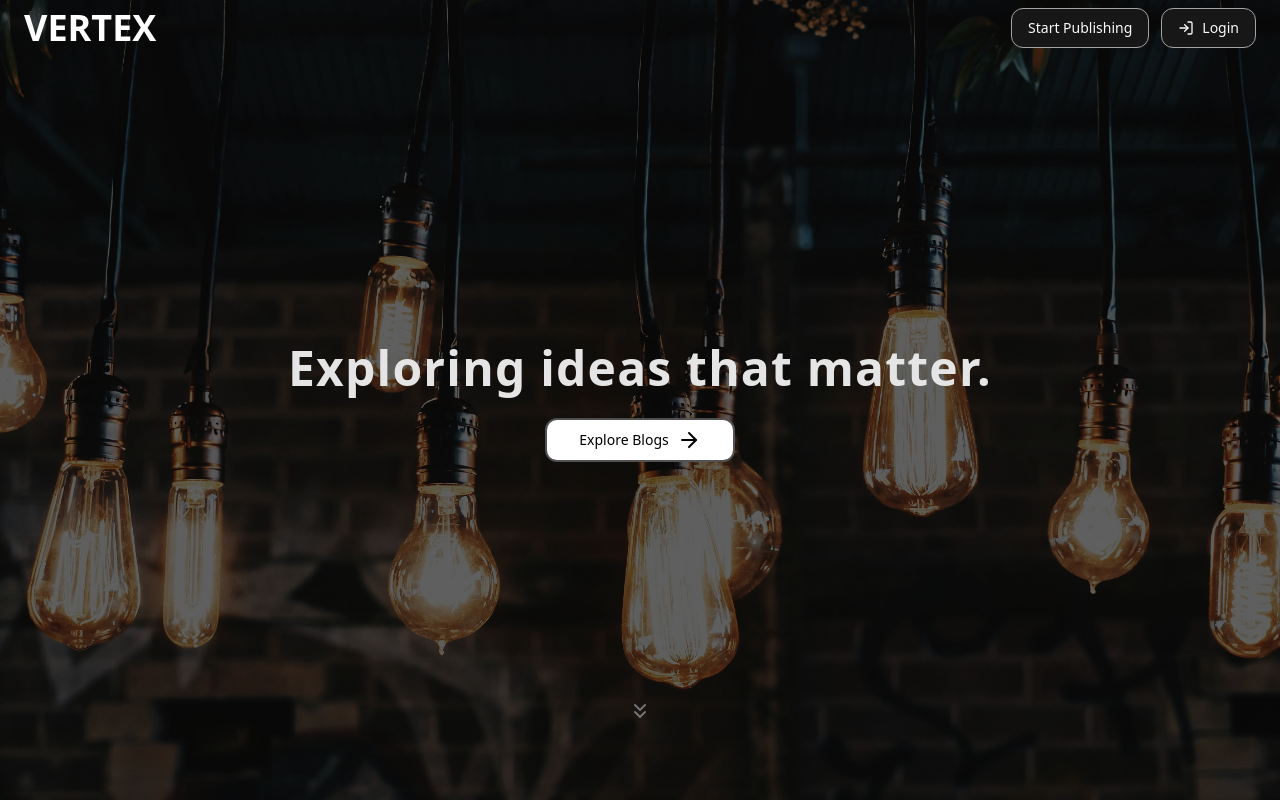
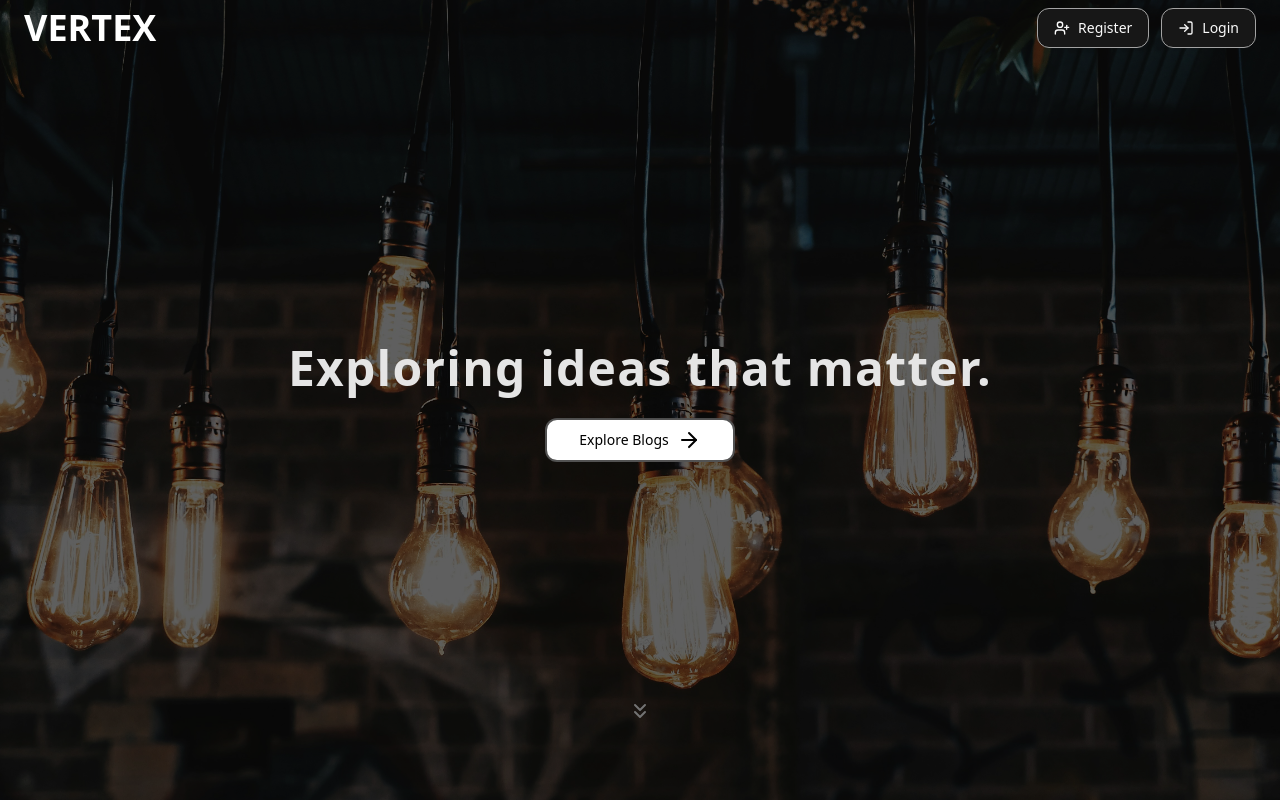
Before and after one commit to Nitin0422/BlogSite, a React (Vite) app: page / in a window 1280 px wide. Shown: the top 800 px of the page. Built offline with nearby package versions, Linux system fonts and the light colour scheme; no server answers.

Commit message:
Refactored register button

```diff
--- a/src/components/Header.tsx
+++ b/src/components/Header.tsx
@@ -11,7 +11,7 @@ import { DialogHeader, DialogFooter } from "./ui/dialog";
 import { useNavigate } from "react-router-dom";
 import { useAuth } from "@/context/AuthProvider";
 import api from "@/utils/api";
-import { Lock, LogIn, LogOut } from "lucide-react";
+import { Lock, LogIn, LogOut, UserPlus } from "lucide-react";
 import {
   DropdownMenu,
   DropdownMenuContent,
@@ -100,12 +100,22 @@ const Header = () => {
           VERTEX{" "}
         </h1>
         <div className="flex gap-3 ">
-          <Button
-            className="border border-neutral-400 hover:shadow-xl hover:shadow-neutral-700 rounded-xl text-xs md:text-sm"
-            onClick={() => navigate("/register")}
-          >
-            Start Publishing
-          </Button>
+          {user ? (
+            <Button
+              className="border border-neutral-400 hover:shadow-xl hover:shadow-neutral-700 rounded-xl text-xs md:text-sm"
+              onClick={() => navigate("/somewhere")}
+            >
+              Start Publishing
+            </Button>
+          ) : (
+            <Button
+              className="border border-neutral-400 hover:shadow-xl hover:shadow-neutral-700 rounded-xl text-xs md:text-sm flex gap-2 items-center"
+              onClick={() => navigate("/register")}
+            >
+             <UserPlus size={16}/> Register
+            </Button>
+          )}
+
           {user ? (
             <>
               <DropdownMenu>
@@ -209,7 +219,11 @@ const Header = () => {
                         Close
                       </Button>
                     </DialogClose>
-                    <Button type="button" onClick={HandleChangePassword} disabled={formErrors !== ""}>
+                    <Button
+                      type="button"
+                      onClick={HandleChangePassword}
+                      disabled={formErrors !== ""}
+                    >
                       Change Password
                     </Button>
                   </DialogFooter>
--- a/src/pages/Home.tsx
+++ b/src/pages/Home.tsx
@@ -2,7 +2,6 @@ import BlogCard from "@/components/BlogCard";
 import Footer from "@/components/footer";
 import Header from "@/components/Header";
 import { Button } from "@/components/ui/button";
-import { Card, CardContent } from "@/components/ui/card";
 import { useAuth } from "@/context/AuthProvider";
 import { ArrowRight, ChevronsDownIcon } from "lucide-react";
 import { useNavigate } from "react-router-dom";
--- a/src/pages/Login.tsx
+++ b/src/pages/Login.tsx
@@ -41,14 +41,7 @@ const Login = () => {
   const navigate = useNavigate();
   const { setToken } = useAuth();
   const [loading, setLoading] = useState<boolean>(false);
-  const query = new URLSearchParams(window.location.search);
-  const resetPwdEmailSent = query.get("resetPwdEmailSent");
-  if (resetPwdEmailSent === "True") {
-    toast.success(
-      "Password reset email has been sent to your email. Follow the link to reset your password!",
-      { duration: 10000 }
-    );
-  }
+
   const form = useForm<z.infer<typeof formSchema>>({
     resolver: zodResolver(formSchema),
     defaultValues: {
```
